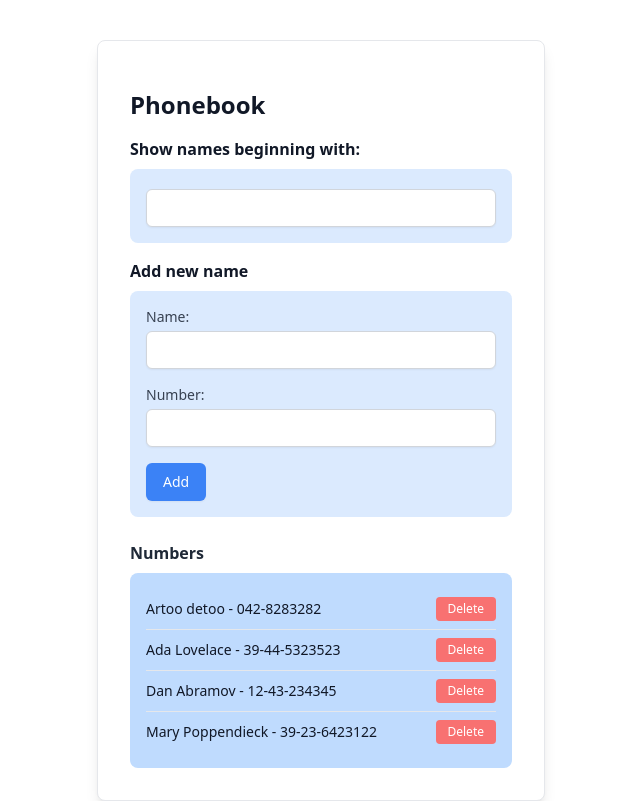
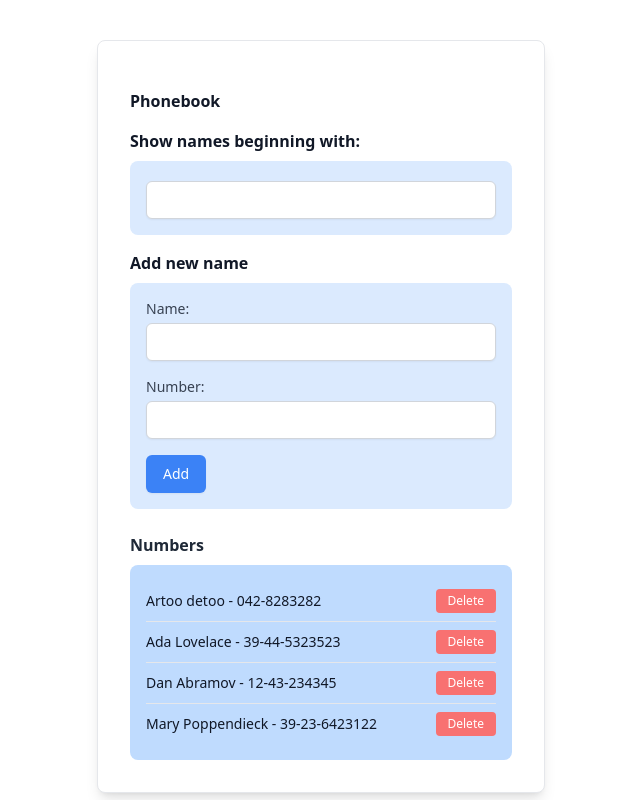
Before and after one commit to jkk-fullstack-projects/Phonebook, a React (Vite) app: page / in a window 1280 px wide. Shown: the whole page, without its empty margins (319-959 px from the left). Built offline with nearby package versions, Linux system fonts and the light colour scheme; data requests are answered from the project's data file.

Commit message:
Stylized headers to be consistent

```diff
--- a/src/App.jsx
+++ b/src/App.jsx
@@ -94,7 +94,7 @@ const App = () => {
       <h2 className={appStyles.header}>Phonebook</h2>
       <Notification message={errorMessage.message} msgType={errorMessage.msgType} />
       <SearchForm filterNames={filterNames} handleFilterChange={handleFilterChange} />
-      <h4 className="text-l font-bold mb-2 text-gray-900">Add new name</h4>
+      <h4 className={appStyles.header}>Add new name</h4>
       <EntryForm
         addPerson={handleAddOrUpdatePerson}
         newName={newName}
@@ -103,9 +103,7 @@ const App = () => {
         handleNumberChange={handleNumberChange}
       />
       <h4 className="text-l font-semibold mt-6 mb-2 text-gray-800">Numbers</h4>
-      <Persons
-        persons={filteredPersons}
-        deletePerson={handleDeletePerson}/>
+      <Persons persons={filteredPersons} deletePerson={handleDeletePerson}/>
     </div>
   )
 };
--- a/src/components/EntryForm.jsx
+++ b/src/components/EntryForm.jsx
@@ -1,3 +1,4 @@
+import { formStyles } from '../styles/PhonebookStyles';
 
 const EntryForm = ({
     addPerson,
@@ -6,28 +7,28 @@ const EntryForm = ({
     newNumber,
     handleNumberChange
 }) => (
-    <div className="bg-blue-100 p-4 rounded-lg">
+    <div className={formStyles.container}>
         <form onSubmit={addPerson} className="space-y-4">
             <div>
-          <label className="block text-sm font-medium text-gray-700">Name:</label>
+                <label className={formStyles.label}>Name:</label>
                 <input
                     value={newName}
                     onChange={handleNameChange}
-            className="mt-1 block w-full px-3 py-2 bg-white border border-gray-300 rounded-md shadow-sm focus:outline-none focus:ring-blue-500 focus:border-blue-500 sm:text-sm"
+                    className={formStyles.input}
                 />
             </div>
             <div>
-          <label className="block text-sm font-medium text-gray-700">Number:</label>
+                <label className={formStyles.label}>Number:</label>
                 <input
                     value={newNumber}
                     onChange={handleNumberChange}
-            className="mt-1 block w-full px-3 py-2 bg-white border border-gray-300 rounded-md shadow-sm focus:outline-none focus:ring-blue-500 focus:border-blue-500 sm:text-sm"
+                    className={formStyles.input}
                 />
             </div>
             <div>
                 <button
                     type="submit"
-            className="inline-flex justify-center py-2 px-4 border border-transparent shadow-sm text-sm font-medium rounded-md text-white bg-blue-500 hover:bg-blue-600 focus:outline-none focus:ring-2 focus:ring-offset-2 focus:ring-blue-500"
+                    className={formStyles.submitButton}
                 >
                     Add
                 </button>
--- a/src/components/SearchForm.jsx
+++ b/src/components/SearchForm.jsx
@@ -1,19 +1,20 @@
-import { inputStyles } from '../styles/PhonebookStyles.jsx'
-const SearchForm = ({handleFilterChange, filterNames}) => {
+import { formStyles, inputStyles, appStyles } from '../styles/PhonebookStyles';
+
+const SearchForm = ({ handleFilterChange, filterNames }) => {
     return (
         <>
-            <h4 className="text-l font-bold mb-2 text-gray-900">Show names beginning with:</h4>
-            <div className="bg-blue-100 p-4 rounded-lg mb-4">
+            <h4 className={appStyles.header}>Show names beginning with:</h4>
+            <div className={formStyles.container}>
                 <form className="space-y-4">
-                <input
-                    className={inputStyles.searchFormInput}
-                    onChange={handleFilterChange}
-                    value={filterNames}>
-                </input>
+                    <input
+                        className={inputStyles.searchFormInput}
+                        onChange={handleFilterChange}
+                        value={filterNames}
+                    />
                 </form>
             </div>
         </>
-    )
+    );
 };
 
 export default SearchForm;
--- a/src/styles/PhonebookStyles.jsx
+++ b/src/styles/PhonebookStyles.jsx
@@ -1,3 +1,10 @@
+export const formStyles = {
+    container: "bg-blue-100 p-4 rounded-lg",
+    label: "block text-sm font-medium text-gray-700",
+    input: "mt-1 block w-full px-3 py-2 bg-white border border-gray-300 rounded-md shadow-sm focus:outline-none focus:ring-blue-500 focus:border-blue-500 sm:text-sm",
+    submitButton: "inline-flex justify-center py-2 px-4 border border-transparent shadow-sm text-sm font-medium rounded-md text-white bg-blue-500 hover:bg-blue-600 focus:outline-none focus:ring-2 focus:ring-offset-2 focus:ring-blue-500",
+};
+
 export const notificationStyles = {
     success: "bg-green-100 border-green-500 text-green-700 border px-4 py-3 rounded relative",
     error: "bg-red-100 border-red-500 text-red-700 border px-4 py-3 rounded relative",
@@ -5,7 +12,7 @@ export const notificationStyles = {
 
 export const appStyles = {
     container: "max-w-md mx-auto mt-10 bg-white p-8 border border-gray-200 rounded-lg shadow-lg",
-    header: "text-2xl font-bold mt-4 mb-4 text-gray-900",
+    header: "text-l font-bold mt-4 mb-2 text-gray-900",
 };
 
 export const buttonStyles = {
```
Lines whose indentation alone changed are shown as unchanged.
